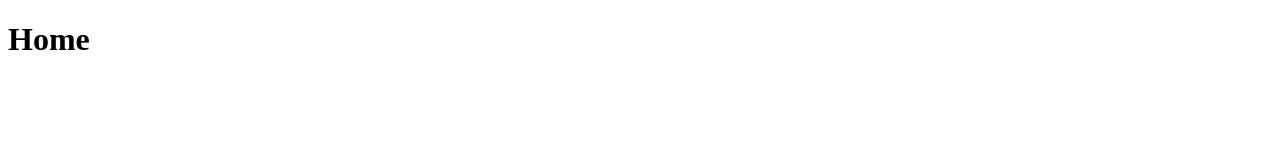
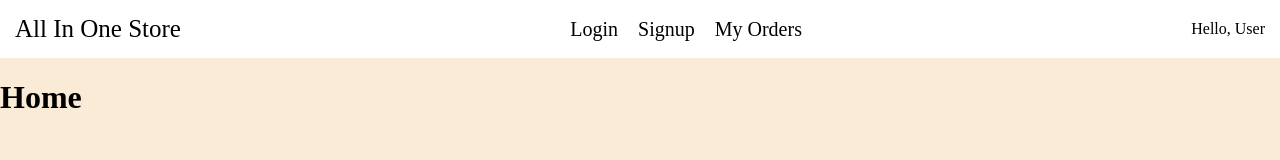
Before and after one commit to shwetapund/all-in-one-store, a React app in the folder client/: page / in a window 1280 px wide. Built offline with nearby package versions, Linux system fonts and the light colour scheme.

Commit message:
feat: basic Navbar create

```diff
--- a/client/src/components/Navbar/Navbar.css
+++ b/client/src/components/Navbar/Navbar.css
@@ -0,0 +1,25 @@
+.navbar{
+    background-color: #fff;
+    padding: 15px;
+    display: flex;
+    justify-content: space-between;
+    align-items: center;
+}
+.navbar-brand{
+    text-decoration: none;
+    color: #000;
+    font-size: 25px;
+}
+.navbar-link{
+    text-decoration: none;
+    color: #000;
+    font-size: 20px;
+    margin: 0 10px;
+}
+.navbar-link:hover{
+    background-color: #000;
+    color: #fff;
+    padding: 5px 10px;
+    border-radius: 5px;
+    transition: 0.3s;
+}
--- a/client/src/components/Navbar/Navbar.js
+++ b/client/src/components/Navbar/Navbar.js
@@ -1,21 +1,26 @@
-import React from 'react'
-import {Link} from 'react-router-dom'
+import React from 'react';
+import './Navbar.css';
+import {Link} from 'react-router-dom';
 function Navbar() {
   return (
-    <div>
-      <navbar>
+
+
         <div className='navbar'>
           <div>
-            <Link to="/">Navbar</Link>
+            <Link to="/" className='navbar-brand'>All In One Store</Link>
           </div>
           <div>
-            <Link to="/">Home</Link>
-            <Link to="/login">Login</Link>
-            <Link to="/signup">SignUp</Link>
+            <Link to="/login" className='navbar-link'>Login</Link>
+            <Link to="/signup" className='navbar-link'>Signup</Link>
+            <Link to="/orders" className='navbar-link'>My Orders</Link>
+          </div>
+
+          <div>
+            Hello, User
           </div>
         </div>
-      </navbar>
-    </div>
+
+
   )
 }
 
--- a/client/src/index.css
+++ b/client/src/index.css
@@ -1,4 +1,8 @@
-
+body{
+    background-color:antiquewhite;
+    margin: 0;
+    padding: 0;
+}
 .text-center{
     text-align: center;
 }
--- a/client/src/Home/Home.js
+++ b/client/src/views/Home/Home.js
@@ -1,12 +1,13 @@
 import React from 'react'
+import Navbar from './../../components/Navbar/Navbar';
+import './Home.css';
 
-import './Home.css';
 function Home() {
 
   return (
     <>
-
-<h1>Home</h1>
+      <Navbar />
+      <h1>Home</h1>
 
     </>
   )
--- a/client/src/Login/Login.js
+++ b/client/src/views/Login/Login.js
@@ -1,7 +1,7 @@
 import React, {useState}from 'react'
 import axios from "axios";
 import './Login.css';
-import Navbar from '../components/Navbar/Navbar';
+import Navbar from './../../components/Navbar/Navbar';
 import { Link } from 'react-router-dom';
 
 function Login() {
@@ -28,8 +28,6 @@ function Login() {
     <>
     <div>
       <Navbar/>
-    </div>
-    <div>
       <form className='login-container'>
         <h1 className='text-center'>Login</h1>
 
--- /dev/null
+++ b/client/src/views/MyOrders/MyOrders.js
@@ -0,0 +1,15 @@
+import React from 'react';
+import Navbar from "./../../components/Navbar/Navbar";
+import "./MyOrders.css";
+
+function MyOrders() {
+
+  return (
+    <div>
+      <Navbar />
+      <h1>MyOrder</h1>
+    </div>
+  )
+}
+
+export default MyOrders
--- a/client/src/SignUp/SignUp.js
+++ b/client/src/views/SignUp/SignUp.js
@@ -1,7 +1,7 @@
 import React, { useState } from 'react';
 import axios from 'axios';
 import signupimg from "./signup.svg";
-import Navbar from "./../components/Navbar/Navbar";
+import Navbar from "./../../components/Navbar/Navbar";
 import "./SignUp.css";
 import { Link } from 'react-router-dom';
 
@@ -34,7 +34,6 @@ const signup = async ()=>{
     alert("gender is required");
     return;
   }
-
 
   const response = await axios.post('/signup',{
     name:name,
```
Also changed, not shown: client/src/index.js (+9 -3 lines), client/src/views/Home/Home.css (added), client/src/views/Login/Login.css (renamed from client/src/Login/Login.css), client/src/views/MyOrders/MyOrders.css (added), client/src/views/SignUp/SignUp.css (renamed from client/src/SignUp/SignUp.css), client/src/views/SignUp/signup.svg (renamed from client/src/SignUp/signup.svg).
